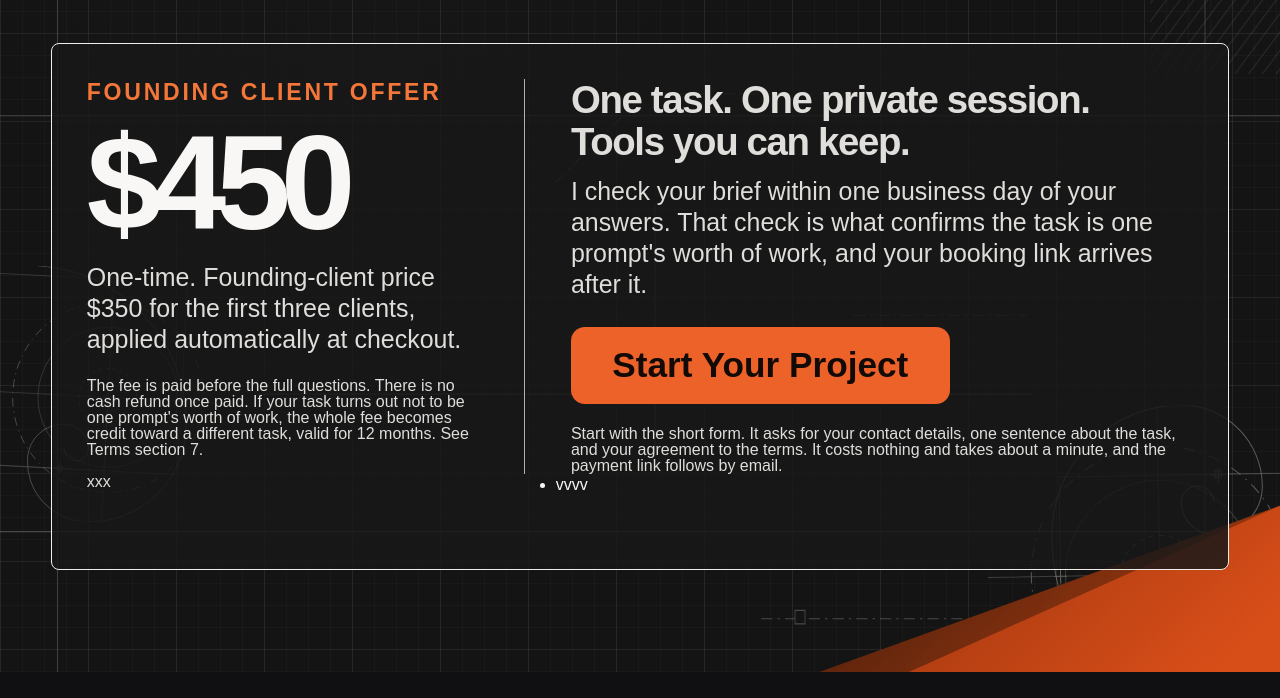
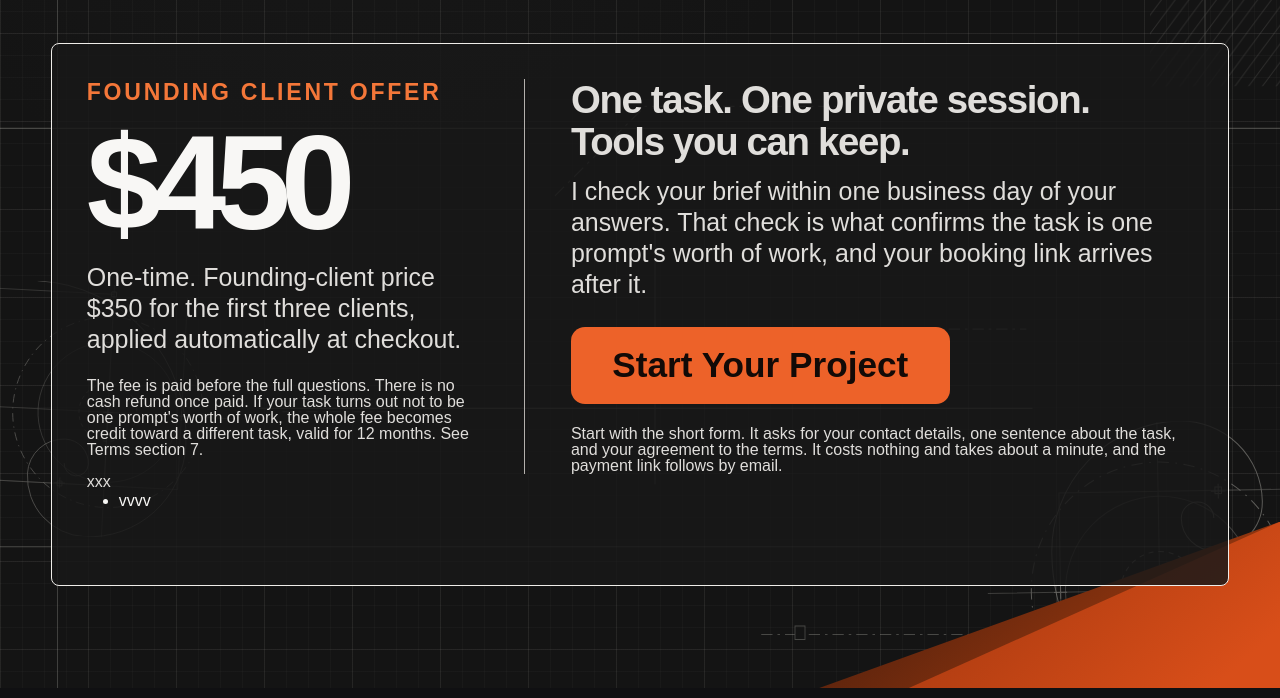
Before and after one commit to cmmdmade/sai, a plain HTML site: page custom-task-prompt.html in a window 1280 px wide. Shown: the part 2137-2835 px from the top of the page. Drawn offline with Linux system fonts and the light colour scheme.

Commit message:
create github pages

```diff
--- a/custom-task-prompt.html
+++ b/custom-task-prompt.html
@@ -23,7 +23,7 @@
   <noscript><link rel="stylesheet" href="https://fonts.googleapis.com/css?family=Inter:100,200,300,400,500,600,700,800,900,100i,200i,300i,400i,500i,600i,700i,800i,900i&display=swap"></noscript>
   <link rel="preload" href="https://fonts.googleapis.com/css?family=Roboto+Mono:100,200,300,400,500,600,700,100i,200i,300i,400i,500i,600i,700i&display=swap" as="style" onload="this.onload=null;this.rel='stylesheet'">
   <noscript><link rel="stylesheet" href="https://fonts.googleapis.com/css?family=Roboto+Mono:100,200,300,400,500,600,700,100i,200i,300i,400i,500i,600i,700i&display=swap"></noscript>
-  <link rel="preload" as="style" href="assets/mobirise/css/mbr-additional.css?v=ObCyU1"><link rel="stylesheet" href="assets/mobirise/css/mbr-additional.css?v=ObCyU1" type="text/css">
+  <link rel="preload" as="style" href="assets/mobirise/css/mbr-additional.css?v=yUE6up"><link rel="stylesheet" href="assets/mobirise/css/mbr-additional.css?v=yUE6up" type="text/css">
 
 
 
@@ -484,10 +484,11 @@
           <a class="fmwd-cta" href="https://docs.google.com/forms/d/e/1FAIpQLSeHDQQb4q4fmVC_eg4_b4X6cjwPmIw_ViTqfpTr_8GJ4Gj2tw/viewform">Start Your Project</a><br><br>
 <p>Start with the short form. It asks for your contact details, one sentence about the task, and your agreement to the terms. It costs nothing and takes about a minute, and the payment link follows by email.</p>
         </div>
-          <p>xxx</p>
+         <div>
+<p>xxx</p>
 <ul>
     <li>vvvv</li>
-</ul>
+</ul> </div>
       </div>
       </div>
   </div>
```
Also changed, not shown: accessibility.html (+1 -1 lines), fast-good-cheap.html (+1 -1 lines), index.html (+1 -1 lines), page5.html (+1 -1 lines), privacy.html (+1 -1 lines), terms.html (+1 -1 lines), assets/images/background1.webp, 1 other file.
